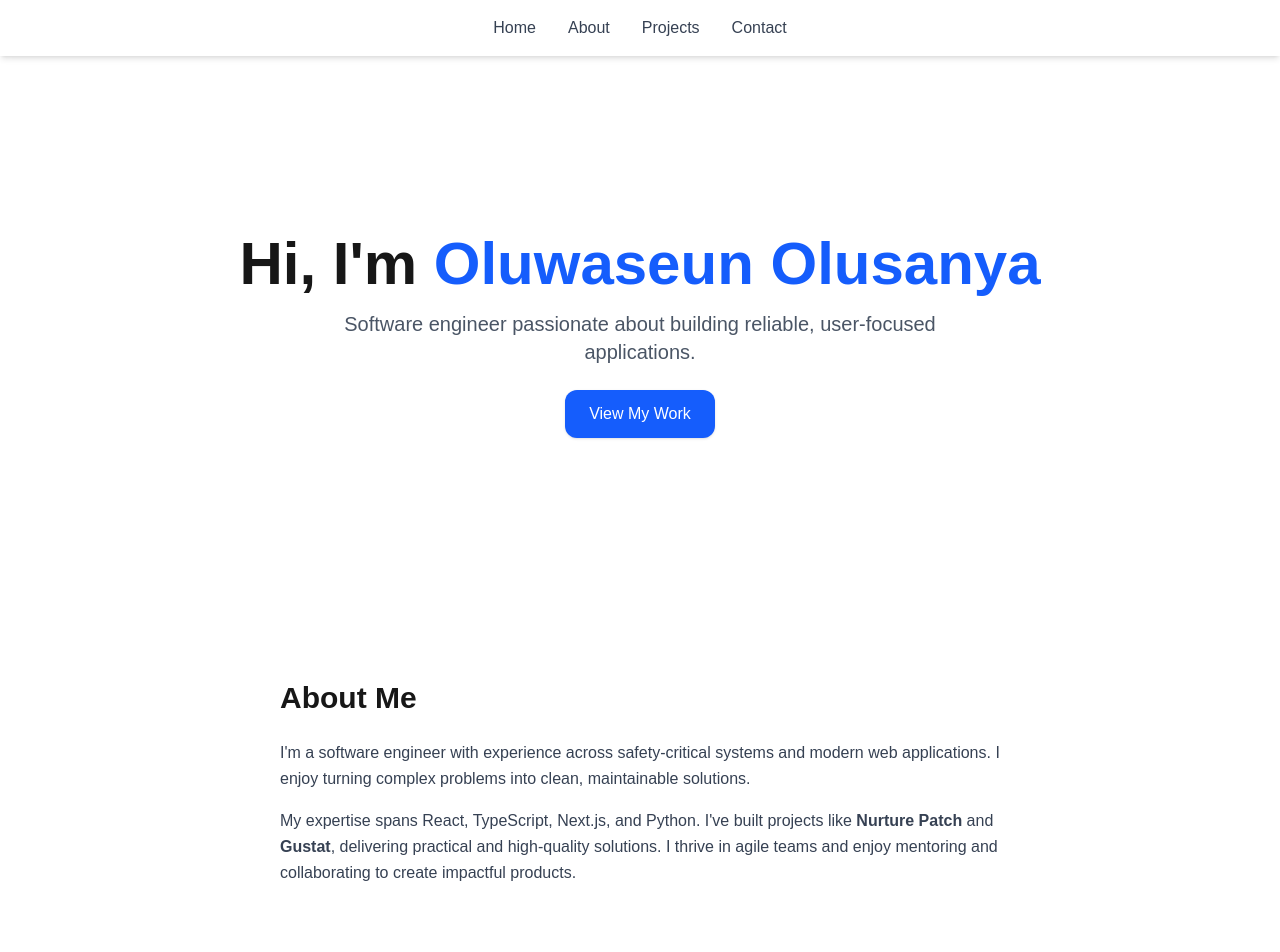
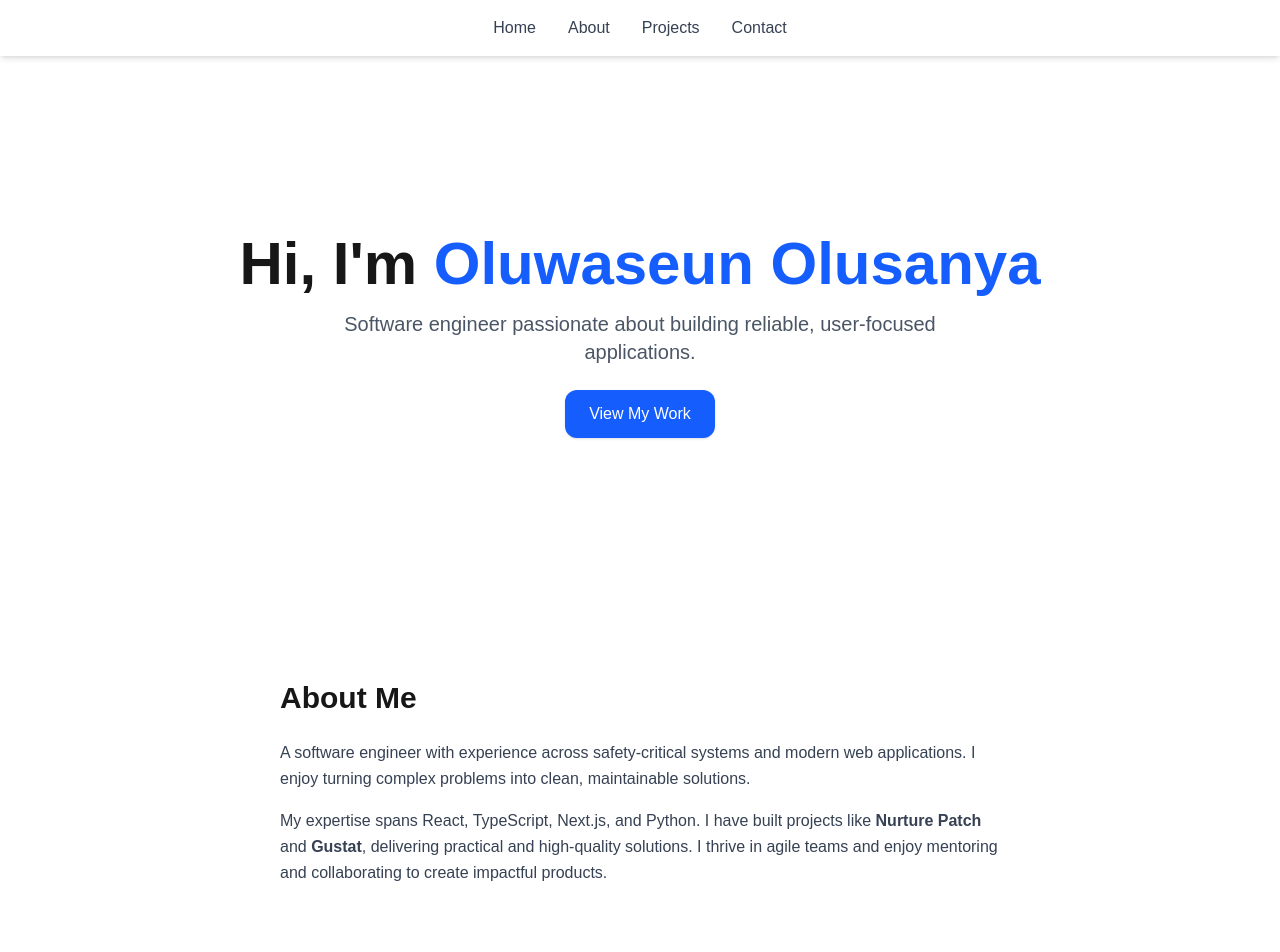
Before and after one commit to oluwaseunolusanya/oolusanya, a Next.js app: page / in a window 1280 px wide. Shown: the top 952 px of the page. Built offline with nearby package versions, Linux system fonts and the light colour scheme.

Commit message:
removed contracted words.

```diff
--- a/src/components/About.tsx
+++ b/src/components/About.tsx
@@ -6,12 +6,12 @@ export default function About() {
     >
       <h2 className="text-3xl font-bold mb-6">About Me</h2>
       <p className="text-gray-700 leading-relaxed mb-4">
-        I'm a software engineer with experience across safety-critical systems
+        A software engineer with experience across safety-critical systems
         and modern web applications. I enjoy turning complex problems into
         clean, maintainable solutions.
       </p>
       <p className="text-gray-700 leading-relaxed">
-        My expertise spans React, TypeScript, Next.js, and Python. I've built
+        My expertise spans React, TypeScript, Next.js, and Python. I have built
         projects like <strong>Nurture Patch</strong> and <strong>Gustat</strong>,
         delivering practical and high-quality solutions. I thrive in agile teams
         and enjoy mentoring and collaborating to create impactful products.
```
